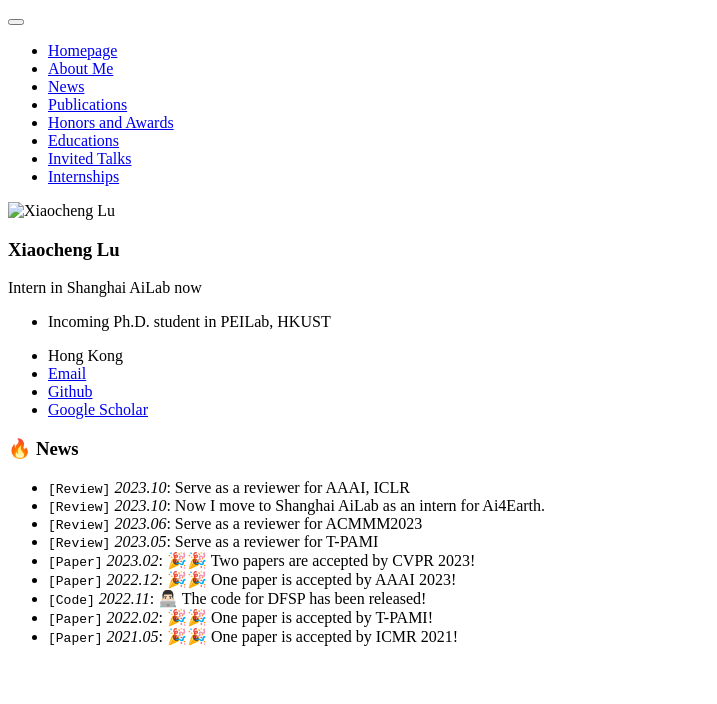
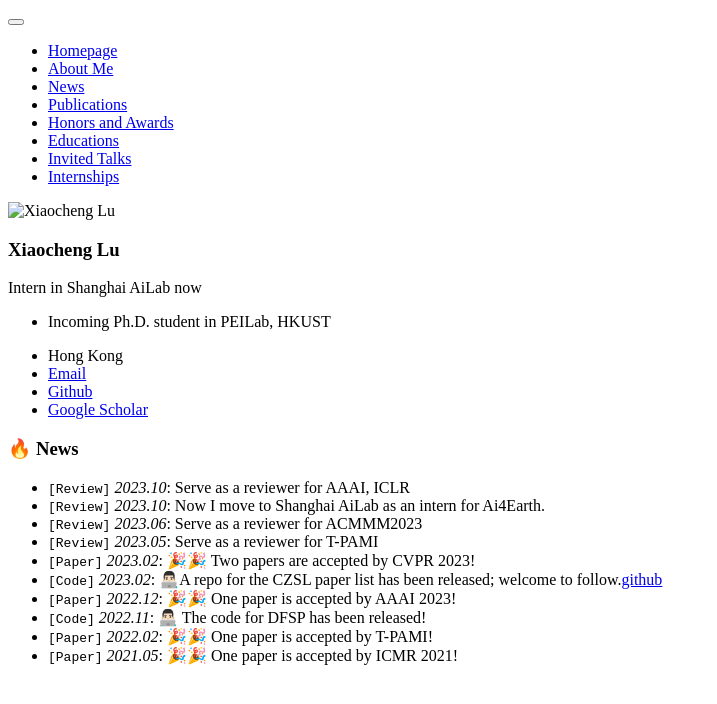
Before and after one commit to Forest-art/forest-art.github.io, a Jekyll site: the page built from _pages/includes/news.md, in a window 1280 px wide. Shown: the top 704 px of the page, without its empty margins (0-717 px from the left). Built offline with Jekyll 4.4.1, drawn with Linux system fonts in a browser that asks for light colours; our own code applies the rules of GitHub Pages for plain Markdown files.

Commit message:
Update news.md

```diff
--- a/_pages/includes/news.md
+++ b/_pages/includes/news.md
@@ -4,6 +4,7 @@
 - ``[Review]`` *2023.06*: Serve as a reviewer for ACMMM2023
 - ``[Review]`` *2023.05*: Serve as a reviewer for T-PAMI
 - ``[Paper]`` *2023.02*: 🎉🎉 Two papers are accepted by CVPR 2023!
+- ``[Code]`` *2023.02*: 👨🏻‍💻A repo for the CZSL paper list has been released; welcome to follow.[github](https://github.com/Forest-art/Awesome-Compositional-Zero-Shot-Learning)
 - ``[Paper]`` *2022.12*: 🎉🎉 One paper is accepted by AAAI 2023!
 - ``[Code]`` *2022.11*: 👨🏻‍💻 The code for DFSP has been released!
 - ``[Paper]`` *2022.02*: 🎉🎉 One paper is accepted by T-PAMI!
```
